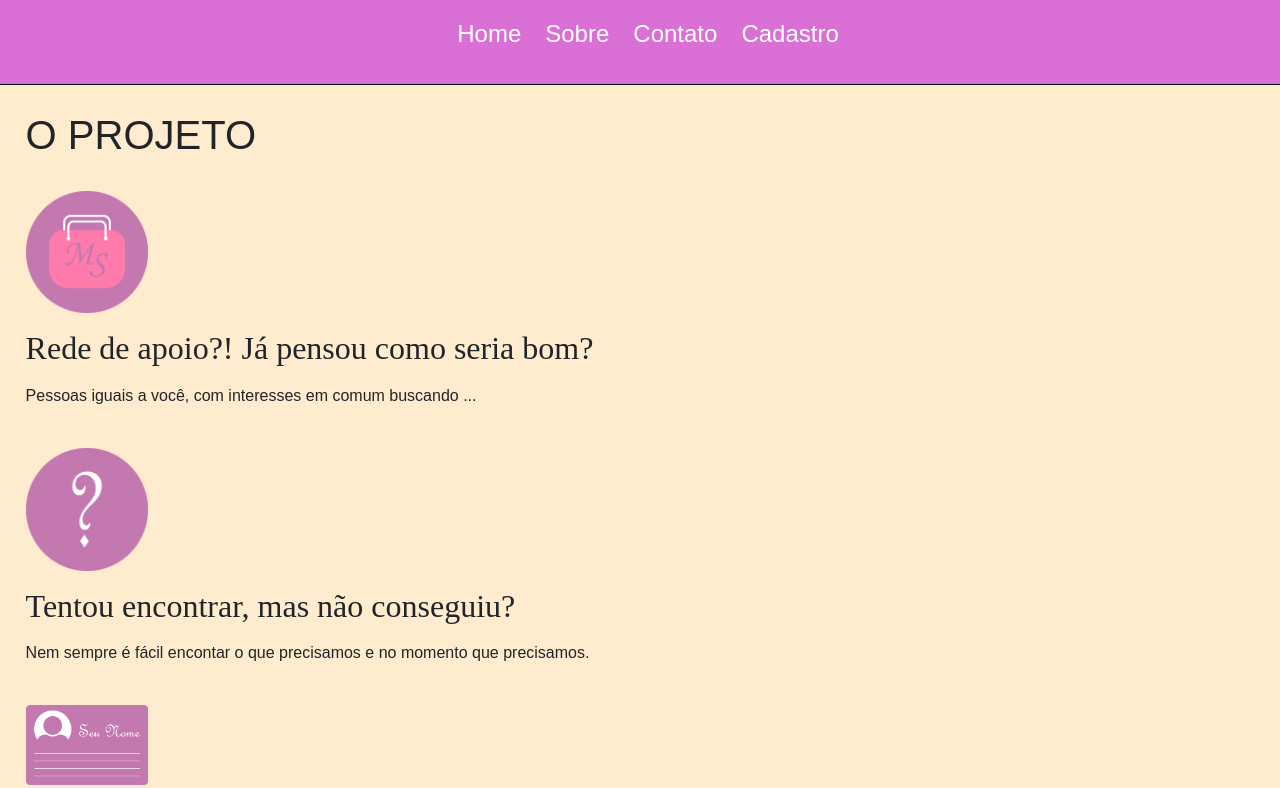
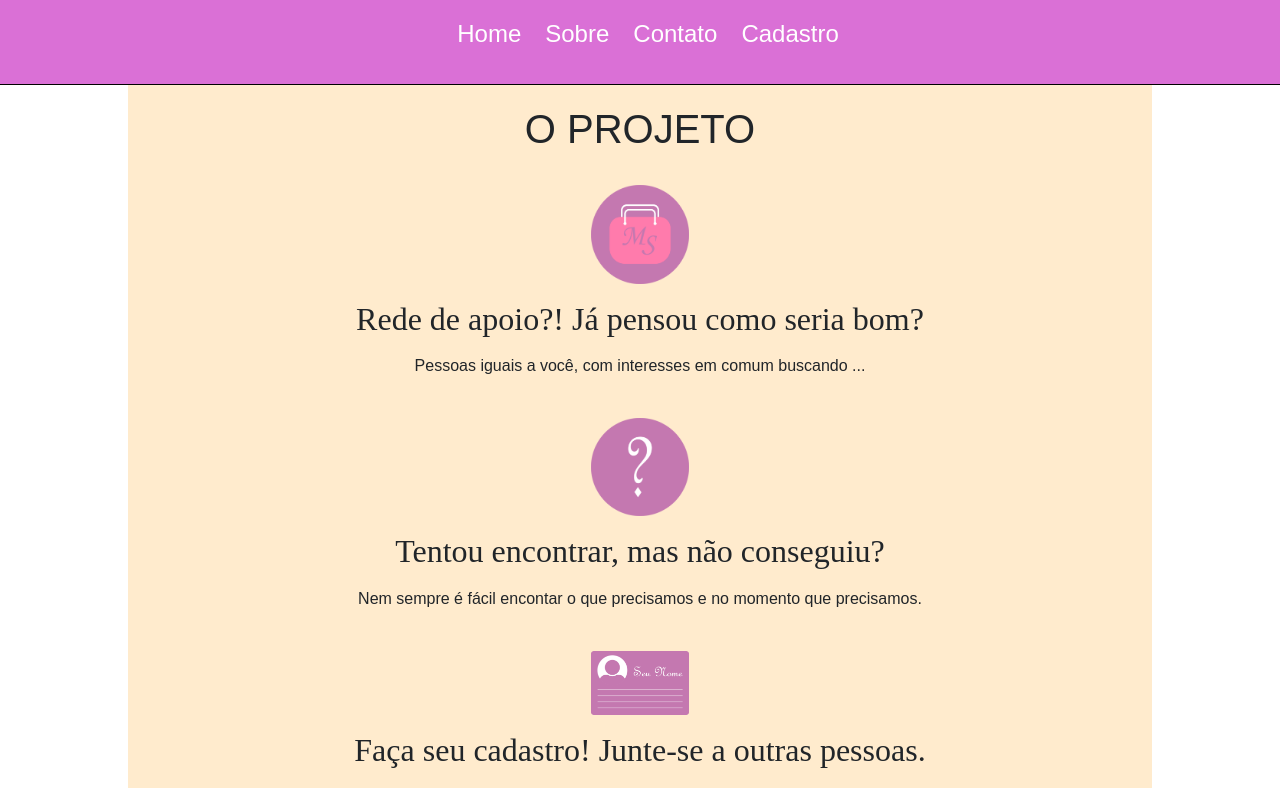
Before and after one commit to viniciuspbrandao/project_minerva, a React (Create React App) app in the folder Front/minervaReact-master/: page /Sobre in a window 1280 px wide. Shown: the top 788 px of the page. Built offline with nearby package versions, Linux system fonts and the light colour scheme.

Commit message:
testedois

```diff
--- a/Front/minervaReact-master/src/components/pages/Sobre.js
+++ b/Front/minervaReact-master/src/components/pages/Sobre.js
@@ -5,6 +5,8 @@ import cartao from '../img//cartao.png'
 
 function Sobre() {
   return (
+    <section>
+      <main>
         <div className={style.card}>
           <h1>O PROJETO</h1>
 
@@ -32,12 +34,14 @@ function Sobre() {
             <h2>Faça seu cadastro! Junte-se a outras pessoas.</h2>
             <p>
               Lorem ipsum dolor sit amet, consectetur adipisicing elit. Sunt ut
-          voluptatum eius sapiente, totam reiciendis temporibus qui quibusdam,
-          recusandae sit vero unde, sed, incidunt et ea quo dolore laudantium
-          consectetur!{' '}
+              voluptatum eius sapiente, totam reiciendis temporibus qui
+              quibusdam, recusandae sit vero unde, sed, incidunt et ea quo
+              dolore laudantium consectetur!{' '}
             </p>
           </div>
         </div>
+      </main>
+    </section>
   )
 }
 
```
Lines whose indentation alone changed are shown as unchanged.
